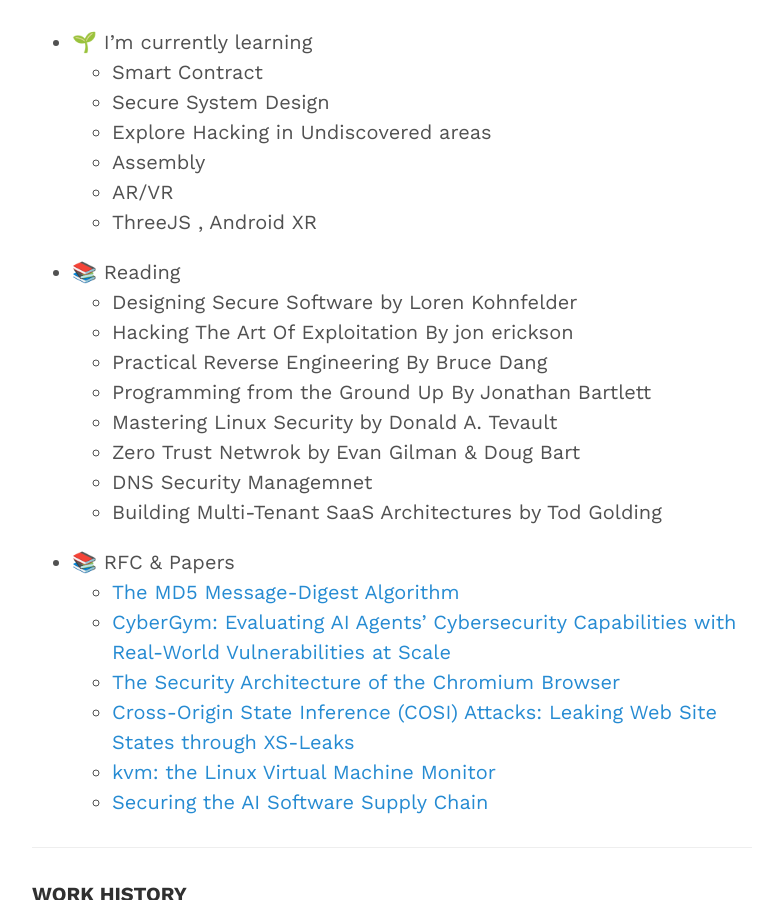
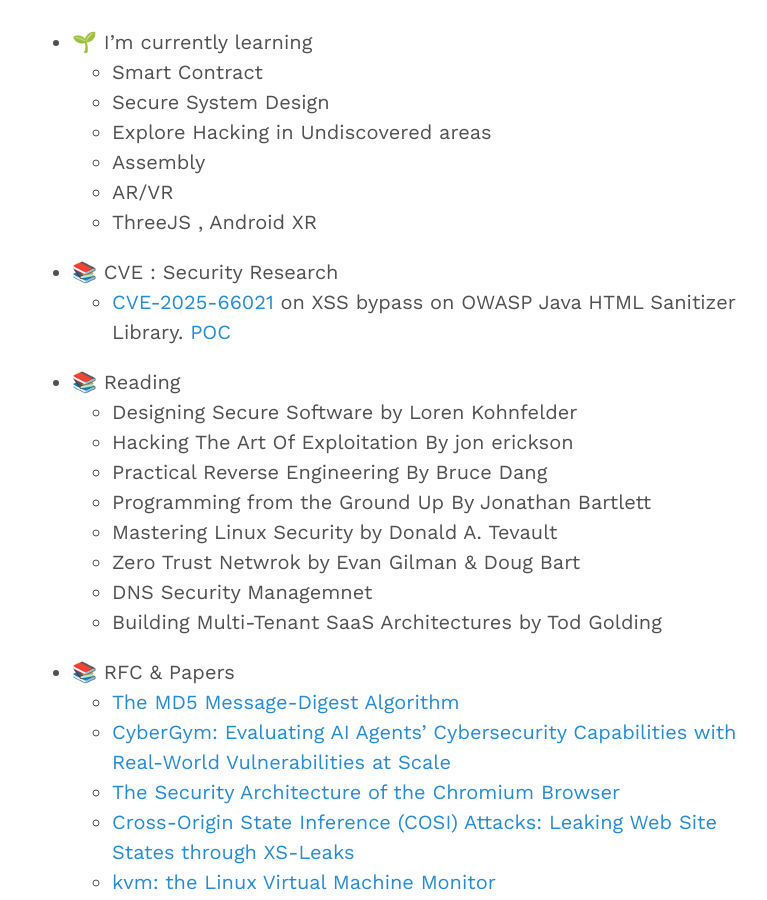
Before and after one commit to ironfisto/ironfisto.github.io, a Jekyll site: the page built from index.markdown, in a window 1280 px wide and 900 px high, scrolled down 604 px. Shown: the whole window, without its empty margins (248-1015 px from the left). Built offline with Jekyll 4.4.1, drawn with Linux system fonts in a browser that asks for light colours.

Commit message:
Published CVE

```diff
--- a/index.markdown
+++ b/index.markdown
@@ -22,6 +22,9 @@
   - Assembly
   - AR/VR
   - ThreeJS , Android XR
+
+- 📚 CVE : Security Research
+  - [CVE-2025-66021](https://nvd.nist.gov/vuln/detail/CVE-2025-66021) on XSS bypass on OWASP Java HTML Sanitizer Library. [POC](https://github.com/OWASP/java-html-sanitizer/security/advisories/GHSA-g9gq-3pfx-2gw2)
 - 📚 Reading
   - Designing Secure Software by Loren Kohnfelder
   - Hacking The Art Of Exploitation By jon erickson
```
